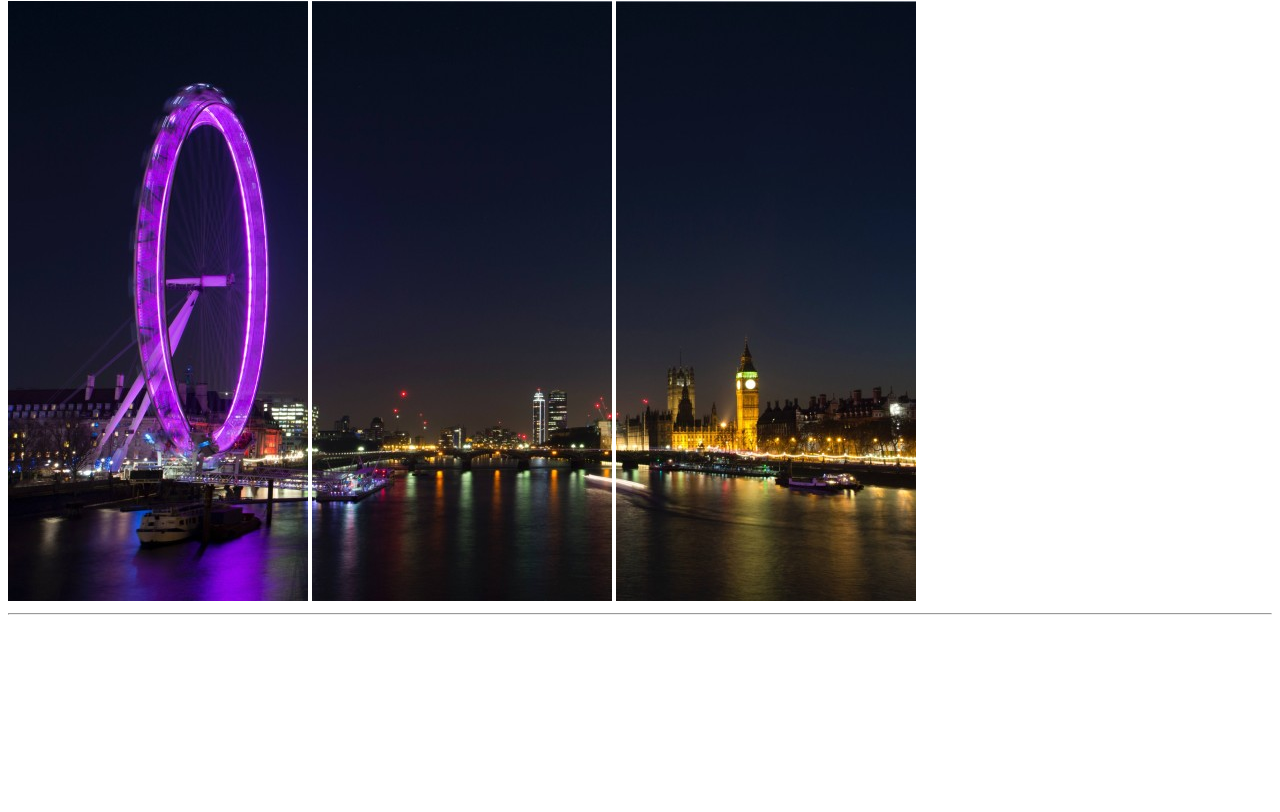
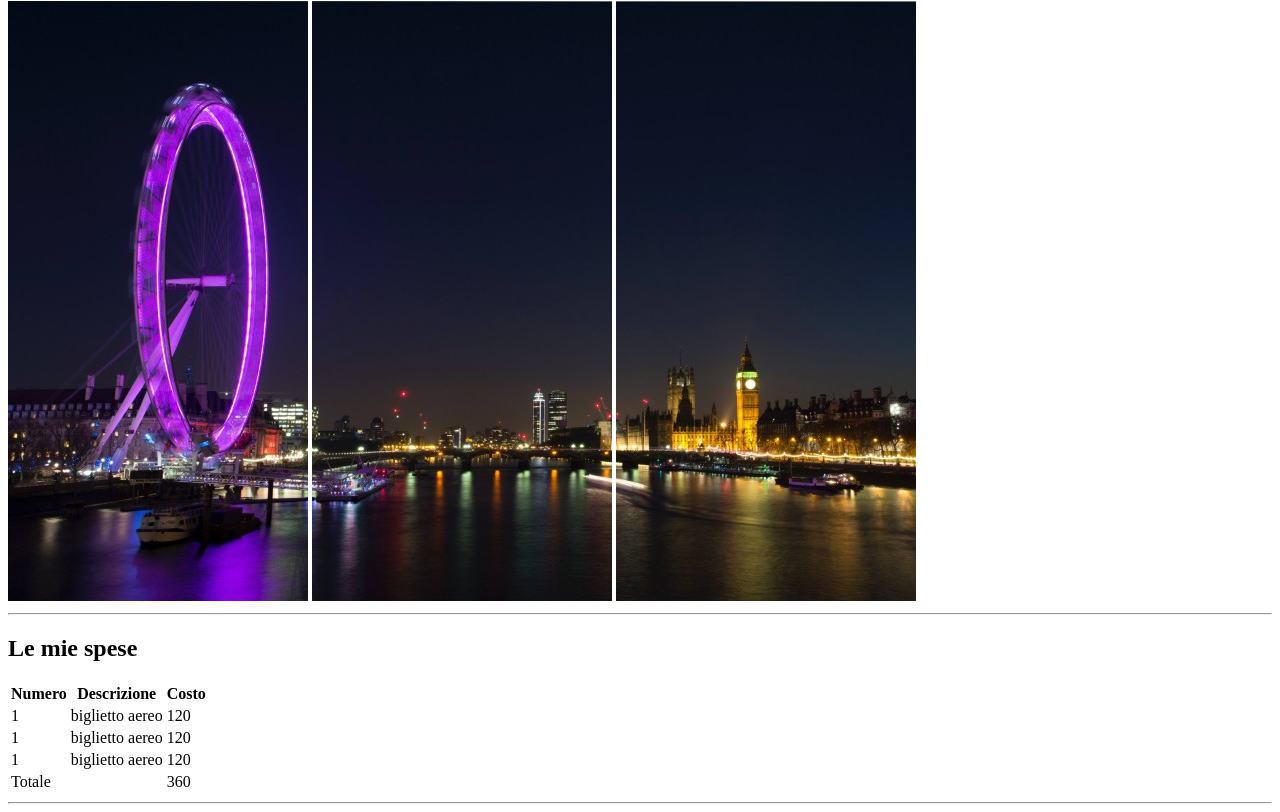
Before and after one commit to Claudio-DiGiovanni/html-london-trip, a plain HTML site: page index.html in a window 1280 px wide. Shown: the part 79-891 px from the top of the page. Before the commit the page ends 800 px from the top, so only its background shows below. Drawn offline with Linux system fonts and the light colour scheme.

Commit message:
Add spese

```diff
--- a/index.html
+++ b/index.html
@@ -15,5 +15,37 @@
         <img src="img/pexels-bill-emrich-230794-2.jpg" alt="vista londra">
         <hr>
     </header>
+
+    <!--parte centrale della pagina-->
+    <main>
+        <h2>Le mie spese</h2>
+        <table>
+            <tr>
+                <th>Numero</th>
+                <th>Descrizione</th>
+                <th>Costo</th>
+            </tr>
+            <tr>
+                <td>1</td>
+                <td>biglietto aereo</td>
+                <td>120</td>
+            </tr>
+            <tr>
+                <td>1</td>
+                <td>biglietto aereo</td>
+                <td>120</td>
+            </tr>
+            <tr>
+                <td>1</td>
+                <td>biglietto aereo</td>
+                <td>120</td>
+            </tr>
+            <tr>
+                <td colspan="2">Totale</td>
+                <td>360</td>
+            </tr>
+        </table>
+        <hr>
+    </main>
 </body>
 </html>
```
